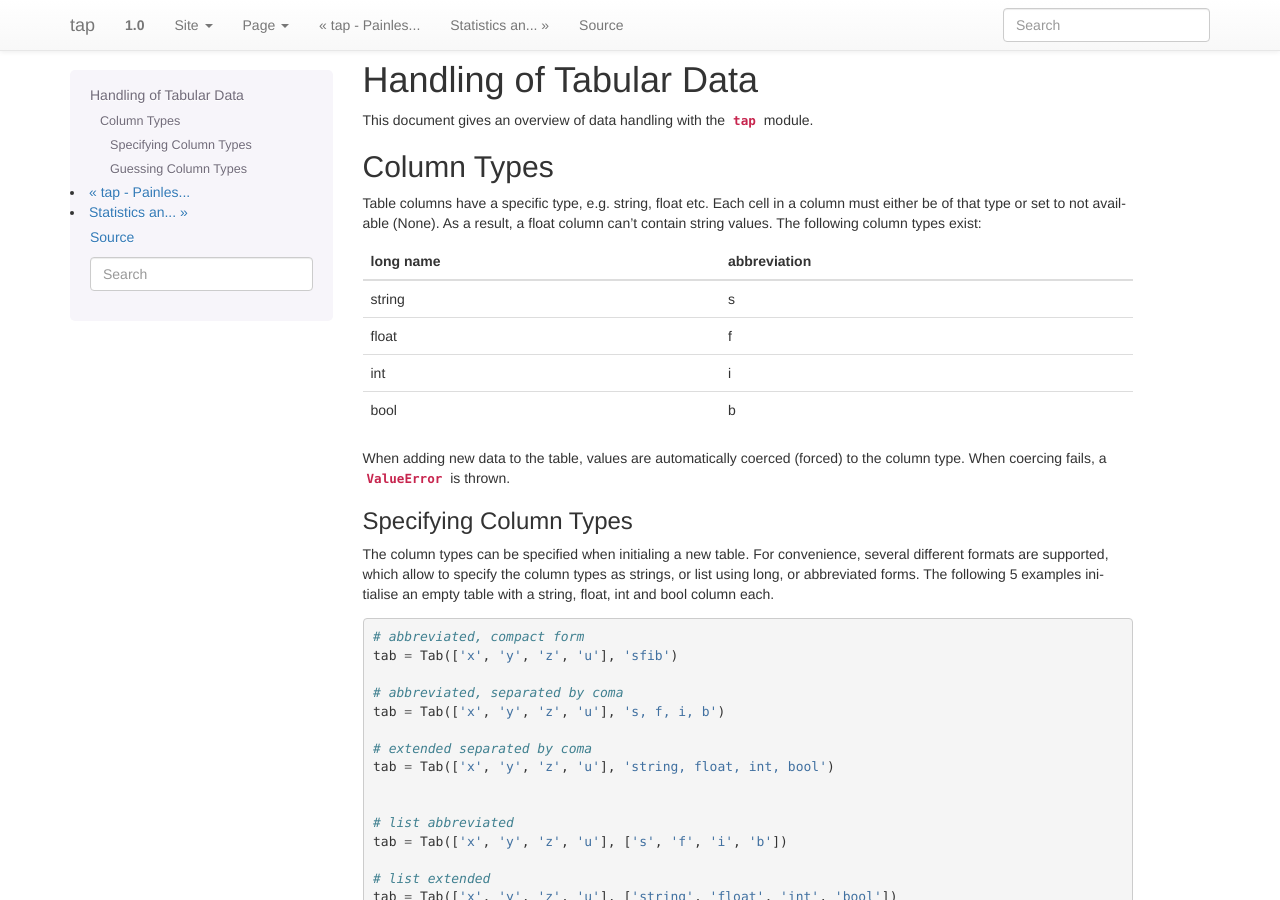
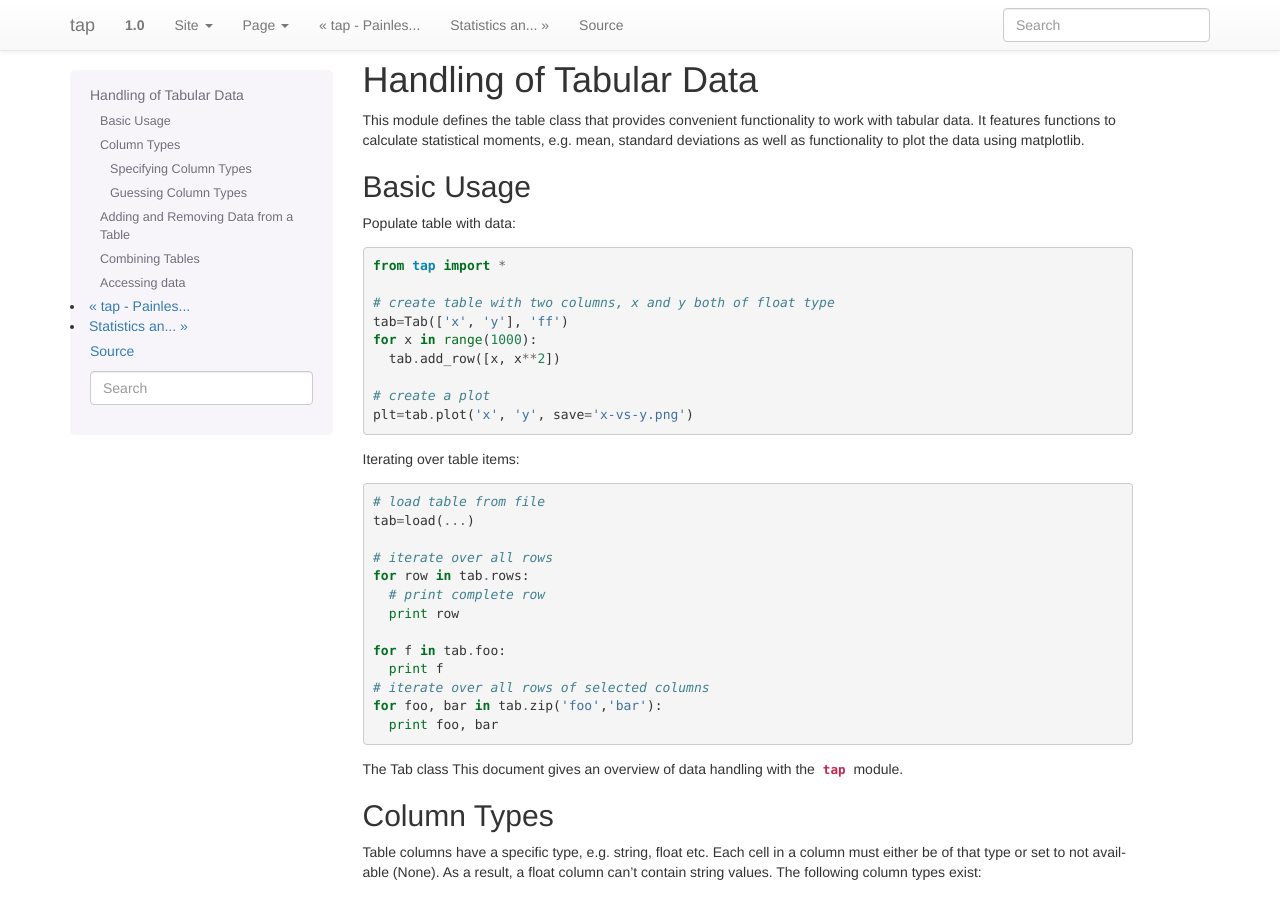
Before and after one commit to biasmv/tap, a Sphinx documentation site: the page built from docs/data.rst, in a window 1280 px wide and 900 px high. Built offline with Sphinx 7.4.7, drawn with Linux system fonts in a browser that asks for light colours; formulas are drawn with MathJax 3; some of the changed text lies outside the part shown.

Commit message:
some more reshuffling

```diff
--- a/docs/conf.py
+++ b/docs/conf.py
@@ -31,7 +31,9 @@ sys.path.insert(0, os.path.abspath('..'))
 
 # Add any Sphinx extension module names here, as strings. They can be extensions
 # coming with Sphinx (named 'sphinx.ext.*') or your custom ones.
-extensions = ['sphinx.ext.autodoc', 'sphinx.ext.doctest', 'sphinx.ext.pngmath', 'sphinx.ext.mathjax']
+extensions = ['sphinx.ext.autodoc', 'sphinx.ext.doctest',
+              'sphinx.ext.pngmath', 'sphinx.ext.mathjax',
+              'sphinx.ext.coverage']
 
 # Add any paths that contain templates here, relative to this directory.
 templates_path = ['_templates']
--- a/docs/data.rst
+++ b/docs/data.rst
@@ -1,7 +1,53 @@
 Handling of Tabular Data
 ================================================================================
 
+.. module:: tap
+  :synopsis: painless tabular data management for python
 
+This module defines the table class that provides convenient functionality to
+work with tabular data. It features functions to calculate statistical moments,
+e.g. mean, standard deviations as well as functionality to plot the data using
+matplotlib.
+
+Basic Usage
+--------------------------------------------------------------------------------
+
+Populate table with data:
+
+.. code-block:: python
+
+  from tap import *
+
+  # create table with two columns, x and y both of float type
+  tab=Tab(['x', 'y'], 'ff')
+  for x in range(1000):
+    tab.add_row([x, x**2])
+
+  # create a plot
+  plt=tab.plot('x', 'y', save='x-vs-y.png')
+
+Iterating over table items:
+
+.. code-block:: python
+
+  # load table from file
+  tab=load(...)
+
+  # iterate over all rows
+  for row in tab.rows:
+    # print complete row
+    print row
+
+  for f in tab.foo:
+    print f
+  # iterate over all rows of selected columns
+  for foo, bar in tab.zip('foo','bar'):
+    print foo, bar
+
+
+
+
+The Tab class
 This document gives an overview of data handling with the :mod:`tap` module.
 
 
@@ -68,12 +114,30 @@ arrays are empty, the array types are set to string.
   print t.col_types # bool int
 
 
+Adding and Removing Data from a Table
+--------------------------------------------------------------------------------
+
+The following methods allow to add and remove data in a row and column-wise
+manner.
+
 .. automethod:: tap.Tab.add_row
 .. automethod:: tap.Tab.add_col
 .. automethod:: tap.Tab.remove_col
 .. automethod:: tap.Tab.rename_col
+
+
+Combining Tables
+--------------------------------------------------------------------------------
+
 .. automethod:: tap.Tab.extend
 .. autofunction:: tap.merge
+
+
+Accessing data
+--------------------------------------------------------------------------------
+
+The data in a table can be iterated row and column-wise.
+
 .. automethod:: tap.Tab.zip
 .. automethod:: tap.Tab.zip_non_null
 .. automethod:: tap.Tab.filter
--- a/docs/stats.rst
+++ b/docs/stats.rst
@@ -14,7 +14,7 @@ Statistics and Data Analysis
 .. automethod:: tap.Tab.count
 .. automethod:: tap.Tab.correl
 .. automethod:: tap.Tab.spearman_correl
-.. automethod:: tap.Tab.compute_mcc
 .. automethod:: tap.Tab.compute_roc
 .. automethod:: tap.Tab.compute_enrichment
-.. automethod:: tap.Tab.get_optimal_prefactors
+.. automethod:: tap.Tab.compute_mcc
+.. automethod:: tap.Tab.optimal_prefactors
```
Also changed, not shown: docs/tap.rst (deleted, +0 -58 lines), 1 other file.
